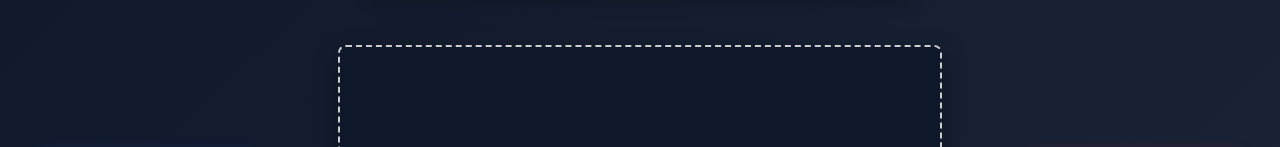
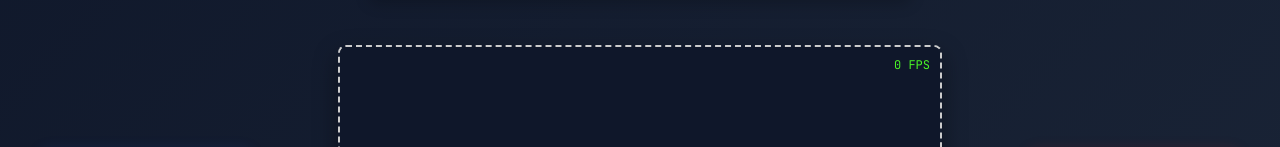
Before and after one commit to Racketlon17/2d-collision-simulator, a React (Create React App) app: page / in a window 1280 px wide. Shown: the part 328-475 px from the top of the page. Built offline with nearby package versions, Linux system fonts and the light colour scheme.

Commit message:
add display fps in the canvas, updating every second

```diff
--- a/src/App.css
+++ b/src/App.css
@@ -110,6 +110,17 @@ h2 {
   transform: translateZ(0);
   will-change: transform;
   contain: layout paint style;
+}
+
+/* FPS display with terminal type green color */
+.canvas-fps {
+  color: #4AF626;
+  font-family: 'JetBrains Mono', 'Roboto Mono', monospace;
+  font-size: 12px;
+  position: absolute;
+  right: 10px;
+  top: 10px;
+  z-index: 101;
 }
 
 /* Updated simulation controls styling */
--- a/src/App.js
+++ b/src/App.js
@@ -31,6 +31,7 @@ function App() {
   const timeoutRef = useRef(null);
   const frameTimeRef = useRef({ lastFrameTime: 0, frameTimes: [] });
   const canvasRef = useRef(null);
+  const [fps, setFps] = useState(0);
 
   // Input states
   const [massA, setMassA] = useState(10);
@@ -515,6 +516,8 @@ function App() {
       const avgFrameTime = frameTimeRef.current.frameTimes.reduce((a, b) => a + b, 0) /
                           (frameTimeRef.current.frameTimes.length || 1);
       console.log(`FPS: ${(1000 / avgFrameTime).toFixed(1)}, Canvas visible: ${isCanvasVisible}`);
+	  // Update FPS state every second to show the result in the ui
+	  setFps((1000 / avgFrameTime).toFixed(1));
       frameTimeRef.current.lastLog = now;
     }
 
@@ -655,6 +658,7 @@ function App() {
       clearTimeout(timeoutRef.current);
       timeoutRef.current = null;
     }
+	setFps(0);
   };
 
   // Reset simulation
@@ -834,6 +838,8 @@ function App() {
     <div className="App">
       <header className="App-header">
         <h2>2D Square Collision Simulation with Rotation</h2>
+
+
         <div className="simulation-area">
           {/* Top simulation controls */}
           <div className="simulation-controls">
@@ -891,6 +897,9 @@ function App() {
                 height={canvasHeight}
                 className="sticky-canvas"
               />
+
+		      {/* FPS display */}
+			  <span className="canvas-fps">{fps} FPS</span>
             </div>
 
             {/* Right panel - Square B */}
```
